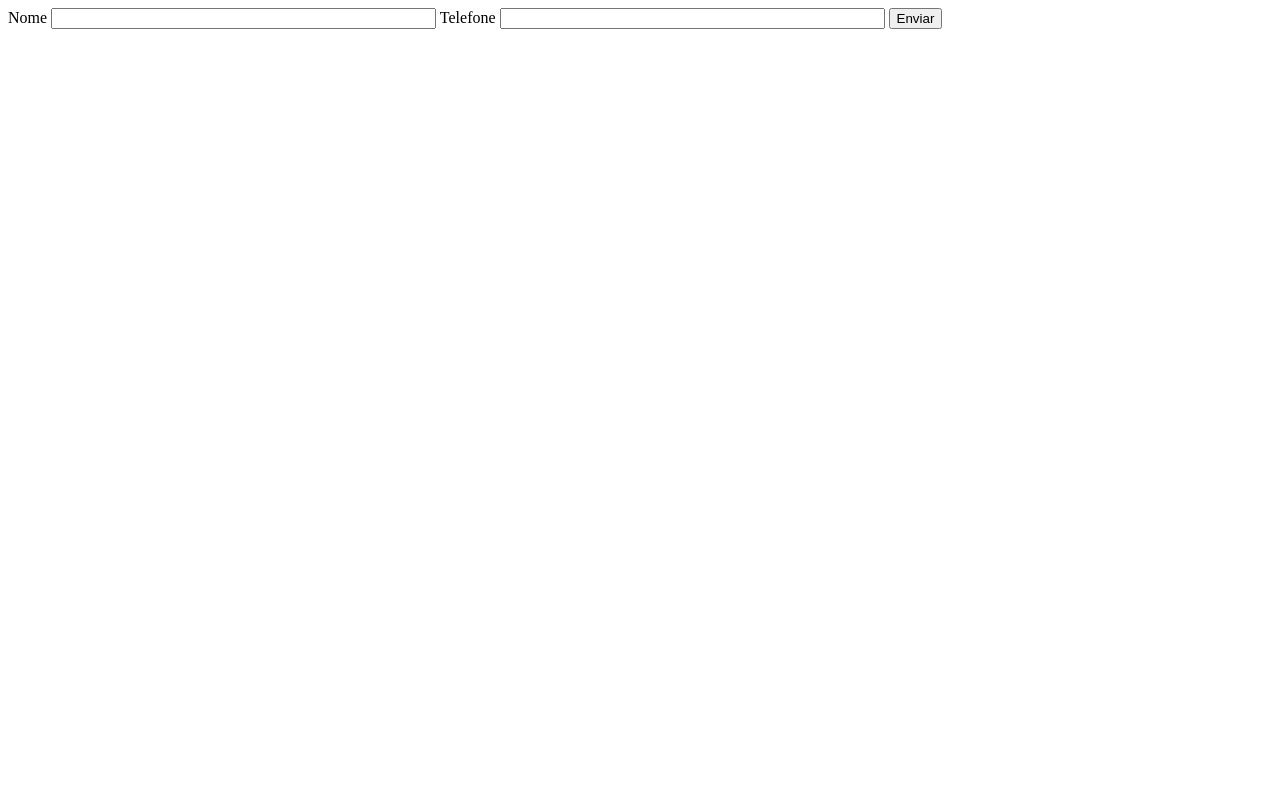
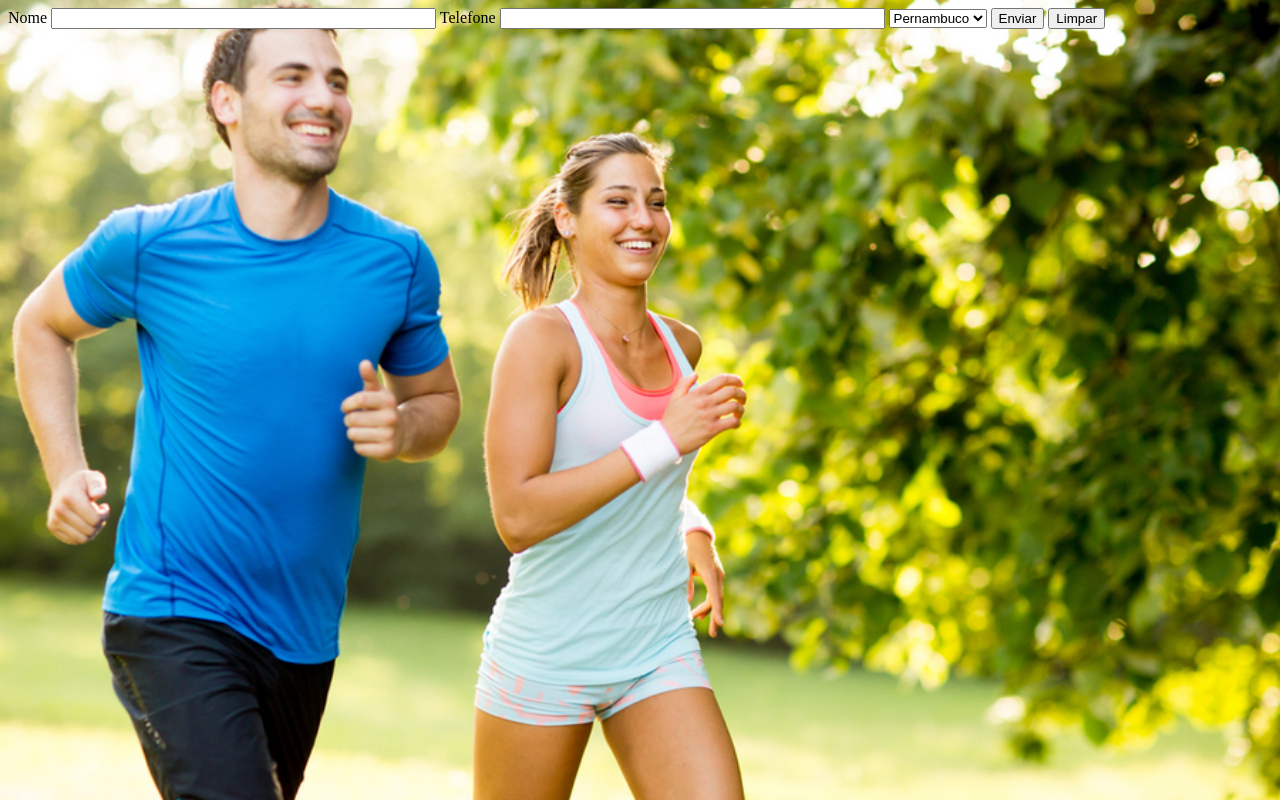
Before and after one commit to Danielebds/ExerciciosRecode, a plain HTML site: page site/html e css/index.html in a window 1280 px wide. Drawn offline with Linux system fonts and the light colour scheme.

Commit message:
praticando

```diff
--- a/site/html e css/index.html
+++ b/site/html e css/index.html
@@ -1,11 +1,14 @@
 <!DOCTYPE html>
 <html lang="en">
+
 <head>
     <meta charset="UTF-8">
     <meta http-equiv="X-UA-Compatible" content="IE=edge">
     <meta name="viewport" content="width=device-width, initial-scale=1.0">
     <title>Document</title>
+    <link rel="stylesheet" href="style.css">
 </head>
+
 <body>
 
     <form>
@@ -13,7 +16,15 @@
         <input type="text" size="45" maxlength="45">
         <label>Telefone</label>
         <input type="tel" size="45">
+
+        <select>
+            <option value="pernambuco">Pernambuco</option>
+            <option value="recife">Recife</option>
+            <option value="olinda">Olinda</option>
+        </select>
         <input type="submit" value="Enviar">
+        <input type="reset" value="Limpar">
     </form>
 </body>
+
 </html>
--- /dev/null
+++ b/site/html e css/style.css
@@ -0,0 +1,7 @@
+body{
+    background-image:url("casal2.jpg");
+    background-size: cover;
+    background-repeat: no-repeat;
+
+
+}
```
Also changed, not shown: site/html e css/bemestar.png (added), site/html e css/casal.webp (added), site/html e css/casal2.jpg (added), site/html e css/cuidado.webp (added), 1 other file.
